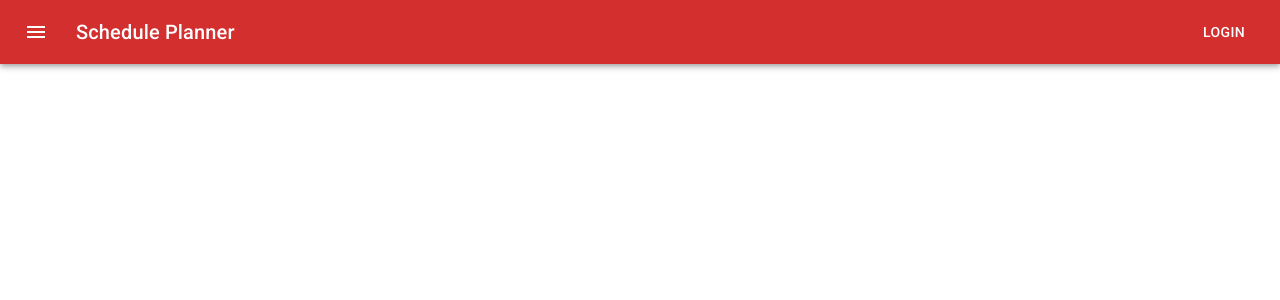
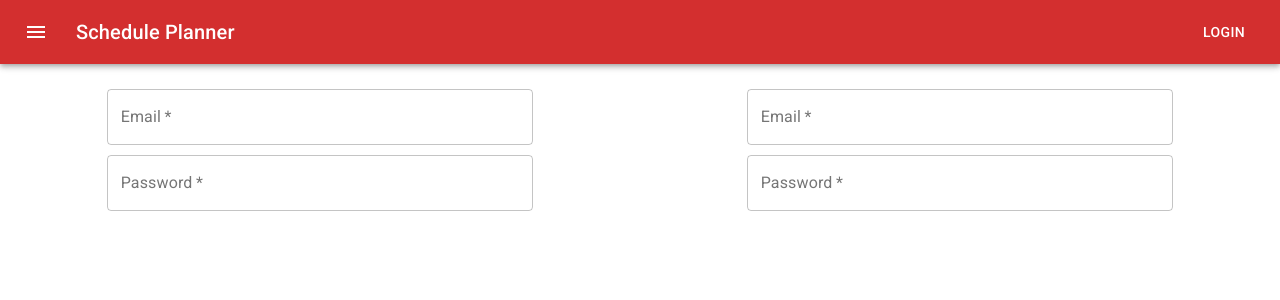
Before and after one commit to kiikoh/SchedulePlanner, a React (Create React App) app in the folder client/: page / in a window 1280 px wide. Shown: the top 300 px of the page. Built offline with nearby package versions, Linux system fonts and the light colour scheme.

Commit message:
adding login and registration

```diff
--- a/client/package.json
+++ b/client/package.json
@@ -36,5 +36,6 @@
 			"last 1 firefox version",
 			"last 1 safari version"
 		]
+	},
+	"proxy": "http://localhost:5000"
 }
-}
--- a/client/src/App.js
+++ b/client/src/App.js
@@ -1,9 +1,9 @@
 import "./App.css";
-import { Drawer, List, ListItem, ListItemText, Divider, ListItemIcon } from "@material-ui/core";
 import { createMuiTheme, ThemeProvider } from "@material-ui/core/styles";
-import { Menu, Inbox, Mail } from "@material-ui/icons";
 import { useState } from "react";
 import TopNav from "./Components/TopNav";
+import SideDrawer from "./Components/SideDrawer";
+import LoginPage from "./Pages/LoginPage";
 
 const theme = createMuiTheme({
 	palette: {
@@ -22,18 +22,8 @@ function App() {
 	return (
 		<ThemeProvider theme={theme}>
 			<TopNav open={open} setOpen={setOpen} />
-			<Drawer open={open} onClose={() => setOpen(false)}>
-				<div role="presentation" onClick={() => setOpen(false)} onKeyDown={() => setOpen(false)}>
-					<List>
-						<ListItem button>
-							<ListItemIcon>
-								<Mail />
-							</ListItemIcon>
-							<ListItemText primary={"View Schedules"} />
-						</ListItem>
-					</List>
-				</div>
-			</Drawer>
+			<SideDrawer open={open} setOpen={setOpen} />
+			<LoginPage></LoginPage>
 		</ThemeProvider>
 	);
 }
--- /dev/null
+++ b/client/src/Components/Login.jsx
@@ -0,0 +1,17 @@
+import { TextField } from "@material-ui/core";
+import React from "react";
+
+const Login = () => {
+	return (
+		<form>
+			<div style={{ marginTop: 25 }}>
+				<TextField required label="Email" variant="outlined" fullWidth />
+			</div>
+			<div style={{ marginTop: 10 }}>
+				<TextField required label="Password" variant="outlined" type="password" fullWidth />
+			</div>
+		</form>
+	);
+};
+
+export default Login;
--- /dev/null
+++ b/client/src/Components/Registration.jsx
@@ -0,0 +1,17 @@
+import { TextField } from "@material-ui/core";
+import React from "react";
+
+const Registration = () => {
+	return (
+		<form>
+			<div style={{ marginTop: 25 }}>
+				<TextField required label="Email" variant="outlined" fullWidth />
+			</div>
+			<div style={{ marginTop: 10 }}>
+				<TextField required label="Password" variant="outlined" type="password" fullWidth />
+			</div>
+		</form>
+	);
+};
+
+export default Registration;
--- a/client/src/Components/SideDrawer.jsx
+++ b/client/src/Components/SideDrawer.jsx
@@ -0,0 +1,23 @@
+import React from "react";
+import { Drawer, List, ListItem, ListItemText, Divider, ListItemIcon } from "@material-ui/core";
+import { Mail } from "@material-ui/icons";
+
+const SideDrawer = ({ open, setOpen }) => {
+	return (
+		<Drawer open={open} onClose={() => setOpen(false)}>
+			<div role="presentation" onClick={() => setOpen(false)} onKeyDown={() => setOpen(false)}>
+				<List>
+					<ListItem button>
+						<ListItemIcon>
+							<Mail />
+						</ListItemIcon>
+						<ListItemText primary={"View Schedules"} />
+					</ListItem>
+					<Divider />
+				</List>
+			</div>
+		</Drawer>
+	);
+};
+
+export default SideDrawer;
--- a/client/src/Components/TopNav.jsx
+++ b/client/src/Components/TopNav.jsx
@@ -1,4 +1,4 @@
-import React, { useState } from "react";
+import React from "react";
 import { makeStyles } from "@material-ui/core/styles";
 import { AppBar, Toolbar, IconButton, Typography, Button } from "@material-ui/core";
 import { Menu } from "@material-ui/icons";
--- /dev/null
+++ b/client/src/Pages/LoginPage.jsx
@@ -0,0 +1,22 @@
+import { Grid } from "@material-ui/core";
+import React, { useState } from "react";
+import Login from "../Components/Login";
+import Registration from "../Components/Registration";
+
+const LoginPage = () => {
+	return (
+		<Grid container>
+			<Grid item xs={1} />
+			<Grid item xs={4}>
+				<Login></Login>
+			</Grid>
+			<Grid item xs={2} />
+			<Grid item xs={4}>
+				<Registration></Registration>
+			</Grid>
+			<Grid item xs={1} />
+		</Grid>
+	);
+};
+
+export default LoginPage;
```
Also changed, not shown: package.json (added, +25 -0 lines), 2 other files (tests, documents, lock files or other folders). Lines whose indentation alone changed are shown as unchanged.
